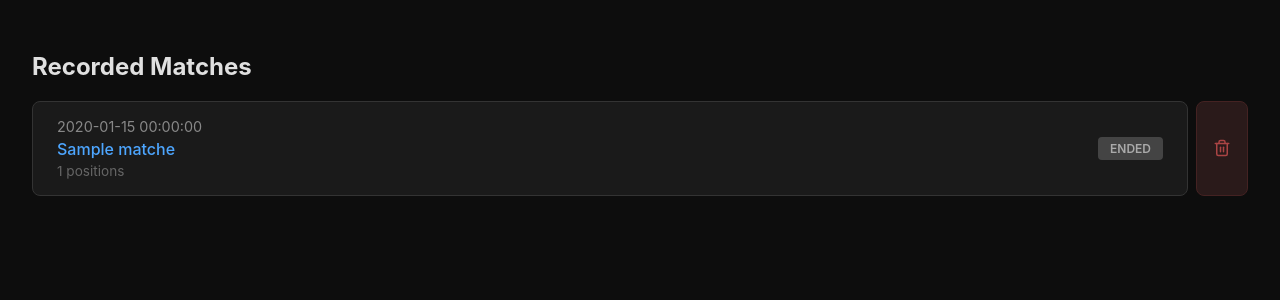
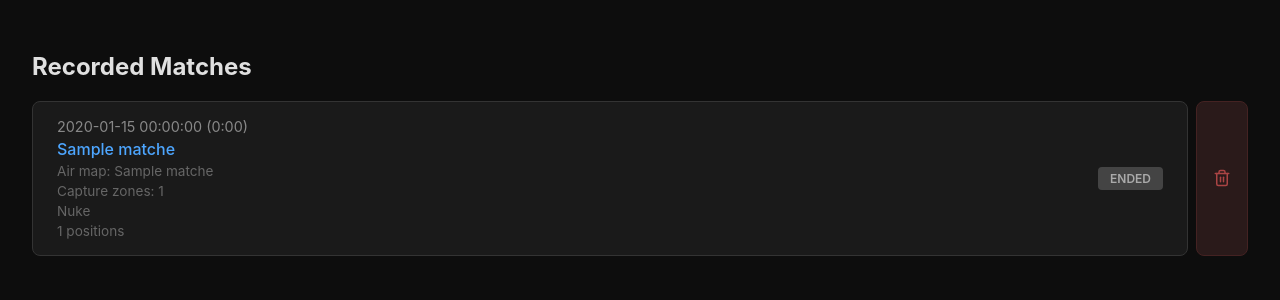
Before and after one commit to ElBartt/WarThunder-Plotter, a Flask app: page / in a window 1280 px wide. Shown: the part 62-362 px from the top of the page. Run offline with Flask 3, Linux system fonts and the light colour scheme; tables that the repository leaves empty hold one stand-in row (values such as "Sample post"); parts of the project's set-up code (start-up, migrations or seed data) failed here and were passed over.

Commit message:
capture zone count

```diff
--- a/app.py
+++ b/app.py
@@ -52,12 +52,24 @@ def create_app():
         # Add position counts
         match_data = []
         for m in matches:
+            duration_seconds = None
+            if m.started_at:
+                try:
+                    start_dt = datetime.fromisoformat(m.started_at)
+                    end_dt = datetime.fromisoformat(m.ended_at) if m.ended_at else datetime.now()
+                    duration_seconds = max(0, int((end_dt - start_dt).total_seconds()))
+                except Exception:
+                    duration_seconds = None
             count = db.get_positions_count(conn, m.id)
             match_data.append({
                 'id': m.id,
                 'started_at': m.started_at,
                 'ended_at': m.ended_at,
                 'map_name': m.map_name or 'Unknown',
+                'air_map_name': getattr(m, 'air_map_name', None),
+                'nuke_detected': getattr(m, 'nuke_detected', 0),
+                'initial_capture_count': getattr(m, 'initial_capture_count', None),
+                'duration_seconds': duration_seconds,
                 'position_count': count,
                 'is_active': m.ended_at is None
             })
@@ -95,6 +107,9 @@ def create_app():
             'battle_type': getattr(m, 'battle_type', None),
             'air_map_name': getattr(m, 'air_map_name', None),
             'nuke_detected': getattr(m, 'nuke_detected', 0),
+            'initial_capture_count': getattr(m, 'initial_capture_count', None),
+            'initial_capture_x': getattr(m, 'initial_capture_x', None),
+            'initial_capture_y': getattr(m, 'initial_capture_y', None),
             'position_count': db.get_positions_count(conn, m.id)
         } for m in matches])
 
@@ -116,7 +131,10 @@ def create_app():
             'air_map_id': getattr(match, 'air_map_id', None),
             'air_map_name': getattr(match, 'air_map_name', None),
             'air_battle_type': getattr(match, 'air_battle_type', None),
-            'nuke_detected': getattr(match, 'nuke_detected', 0)
+            'nuke_detected': getattr(match, 'nuke_detected', 0),
+            'initial_capture_count': getattr(match, 'initial_capture_count', None),
+            'initial_capture_x': getattr(match, 'initial_capture_x', None),
+            'initial_capture_y': getattr(match, 'initial_capture_y', None)
         })
 
     @app.route('/api/match/<int:match_id>/positions')
--- a/capture.py
+++ b/capture.py
@@ -67,6 +67,7 @@ class Capturer:
         self.current_air_map_hash: str = ""
         self._last_poi_signature: Optional[Tuple[Tuple[Any, ...], ...]] = None
         self.current_match_nuke_detected = False
+        self.initial_capture_set = False
 
         # Current live state (for UI feedback)
         self.current_army_type: str = 'tank'
@@ -294,6 +295,7 @@ class Capturer:
         self.current_air_map_hash = ""
         self._last_poi_signature = None
         self.current_match_nuke_detected = False
+        self.initial_capture_set = False
 
         if self.on_match_start:
             self.on_match_start(self.current_match_id)
@@ -333,6 +335,7 @@ class Capturer:
         self._last_poi_signature = None
         self.raw_data = []
         self.current_match_nuke_detected = False
+        self.initial_capture_set = False
 
     def _capture_positions_with_data(self, indicators_data: Optional[Dict[str, Any]], map_obj_data: Optional[List[Dict[str, Any]]]):
         """Capture current positions using pre-fetched data."""
@@ -364,6 +367,7 @@ class Capturer:
             # Detect air-view signals (AirDefence icon or POI changes)
             poi_types = ('capture_zone',)
             poi_signature_list: List[Tuple[Any, ...]] = []
+            capture_zone_positions: List[Tuple[float, float]] = []
             airdefence_seen = False
             for obj in objects:
                 x = obj.get('x', -1)
@@ -376,6 +380,8 @@ class Capturer:
                 obj_type = obj.get('type', 'unknown')
                 if obj_type in poi_types:
                     poi_signature_list.append((obj_type, round(x, 4), round(y, 4)))
+                if obj_type == 'capture_zone':
+                    capture_zone_positions.append((x, y))
 
             poi_signature_list.sort()
             poi_signature = tuple(poi_signature_list)
@@ -383,6 +389,24 @@ class Capturer:
             if self._last_poi_signature is not None and poi_signature != self._last_poi_signature:
                 poi_changed = True
             self._last_poi_signature = poi_signature
+
+            if not self.initial_capture_set and capture_zone_positions:
+                count = len(capture_zone_positions)
+                sum_x = sum(p[0] for p in capture_zone_positions)
+                sum_y = sum(p[1] for p in capture_zone_positions)
+                avg_x = sum_x / count
+                avg_y = sum_y / count
+                try:
+                    db.update_match_initial_capture(
+                        self.conn,
+                        self.current_match_id,
+                        initial_capture_count=count,
+                        initial_capture_x=avg_x,
+                        initial_capture_y=avg_y
+                    )
+                    self.initial_capture_set = True
+                except Exception as e:
+                    logger.warning(f"Failed to store initial capture zones: {e}")
 
             timestamp = time.time() - self.match_start_time
 
--- a/db.py
+++ b/db.py
@@ -27,6 +27,9 @@ class Match:
     air_map_id: Optional[str] = None
     air_map_name: Optional[str] = None
     air_battle_type: Optional[str] = None
+    initial_capture_count: Optional[int] = None
+    initial_capture_x: Optional[float] = None
+    initial_capture_y: Optional[float] = None
     nuke_detected: int = 0
     map_image: Optional[bytes] = None
 
@@ -74,6 +77,9 @@ def _create_tables(conn: sqlite3.Connection):
             air_map_id TEXT,
             air_map_name TEXT,
             air_battle_type TEXT,
+            initial_capture_count INTEGER,
+            initial_capture_x REAL,
+            initial_capture_y REAL,
             nuke_detected INTEGER NOT NULL DEFAULT 0,
             map_image BLOB
         );
@@ -171,6 +177,21 @@ def _create_tables(conn: sqlite3.Connection):
     except sqlite3.OperationalError:
         pass  # Column already exists
     try:
+        conn.execute("ALTER TABLE matches ADD COLUMN initial_capture_count INTEGER")
+        conn.commit()
+    except sqlite3.OperationalError:
+        pass  # Column already exists
+    try:
+        conn.execute("ALTER TABLE matches ADD COLUMN initial_capture_x REAL")
+        conn.commit()
+    except sqlite3.OperationalError:
+        pass  # Column already exists
+    try:
+        conn.execute("ALTER TABLE matches ADD COLUMN initial_capture_y REAL")
+        conn.commit()
+    except sqlite3.OperationalError:
+        pass  # Column already exists
+    try:
         conn.execute("ALTER TABLE matches ADD COLUMN nuke_detected INTEGER NOT NULL DEFAULT 0")
         conn.commit()
     except sqlite3.OperationalError:
@@ -231,6 +252,25 @@ def update_match_nuke(conn: sqlite3.Connection, match_id: int, nuke_detected: in
     conn.execute(
         "UPDATE matches SET nuke_detected = ? WHERE id = ?",
         (nuke_detected, match_id)
+    )
+    conn.commit()
+
+
+def update_match_initial_capture(
+    conn: sqlite3.Connection,
+    match_id: int,
+    initial_capture_count: int,
+    initial_capture_x: float,
+    initial_capture_y: float
+):
+    """Store initial capture-zone count and barycenter for a match."""
+    conn.execute(
+        """UPDATE matches
+           SET initial_capture_count = ?,
+               initial_capture_x = ?,
+               initial_capture_y = ?
+           WHERE id = ?""",
+        (initial_capture_count, initial_capture_x, initial_capture_y, match_id)
     )
     conn.commit()
 
--- a/templates/index.html
+++ b/templates/index.html
@@ -24,8 +24,22 @@
             <div class="match-row">
                 <a href="/match/{{ match.id }}" class="match-item {% if match.is_active %}active{% endif %}">
                     <div class="match-info">
-                        <span class="match-time">{{ match.started_at | dt }}</span>
+                        <span class="match-time">
+                            {{ match.started_at | dt }}
+                            {% if match.duration_seconds is not none %}
+                            ({{ '%d:%02d'|format(match.duration_seconds // 60, match.duration_seconds % 60) }})
+                            {% endif %}
+                        </span>
                         <span class="match-map">{{ match.map_name }}</span>
+                        {% if match.air_map_name %}
+                        <span class="match-stats">Air map: {{ match.air_map_name }}</span>
+                        {% endif %}
+                        {% if match.initial_capture_count is not none %}
+                        <span class="match-stats">Capture zones: {{ match.initial_capture_count }}</span>
+                        {% endif %}
+                        {% if match.nuke_detected %}
+                        <span class="match-stats">Nuke</span>
+                        {% endif %}
                         <span class="match-stats">{{ match.position_count }} positions</span>
                     </div>
                     {% if match.is_active %}
--- a/templates/match.html
+++ b/templates/match.html
@@ -30,6 +30,12 @@
                     <div>Map: {{ match.map_name or 'Unknown' }}</div>
                     {% if match.air_map_name %}
                     <div>Air map: {{ match.air_map_name }}</div>
+                    {% endif %}
+                    {% if match.initial_capture_count is not none %}
+                    <div>Initial capture zones: {{ match.initial_capture_count }}</div>
+                    {% endif %}
+                    {% if match.initial_capture_x is not none and match.initial_capture_y is not none %}
+                    <div>Capture barycenter: {{ '%.4f'|format(match.initial_capture_x) }}, {{ '%.4f'|format(match.initial_capture_y) }}</div>
                     {% endif %}
                 </div>
             </div>
```
